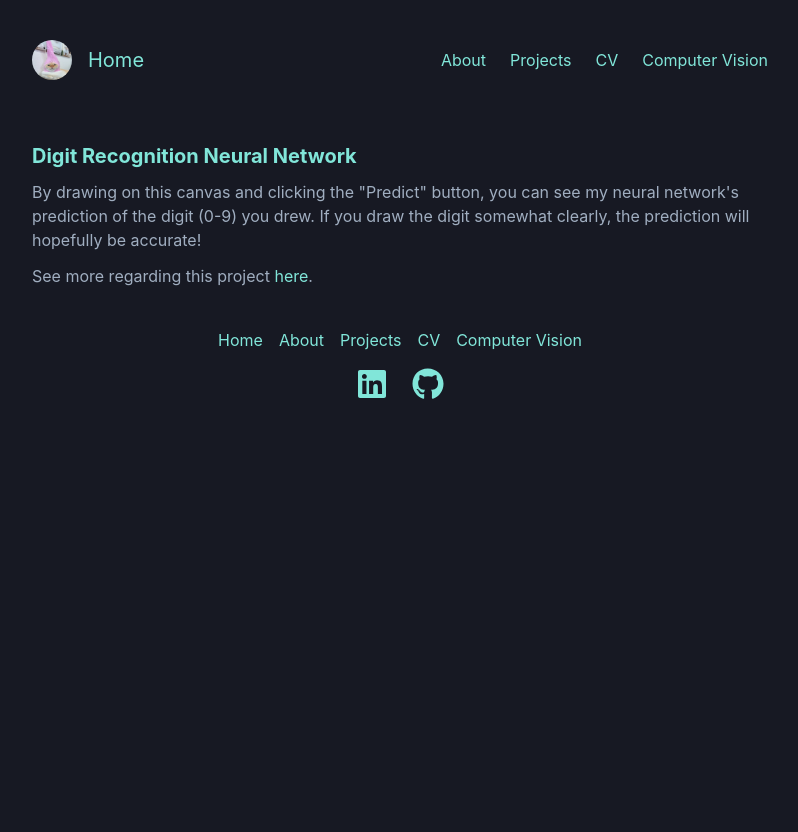
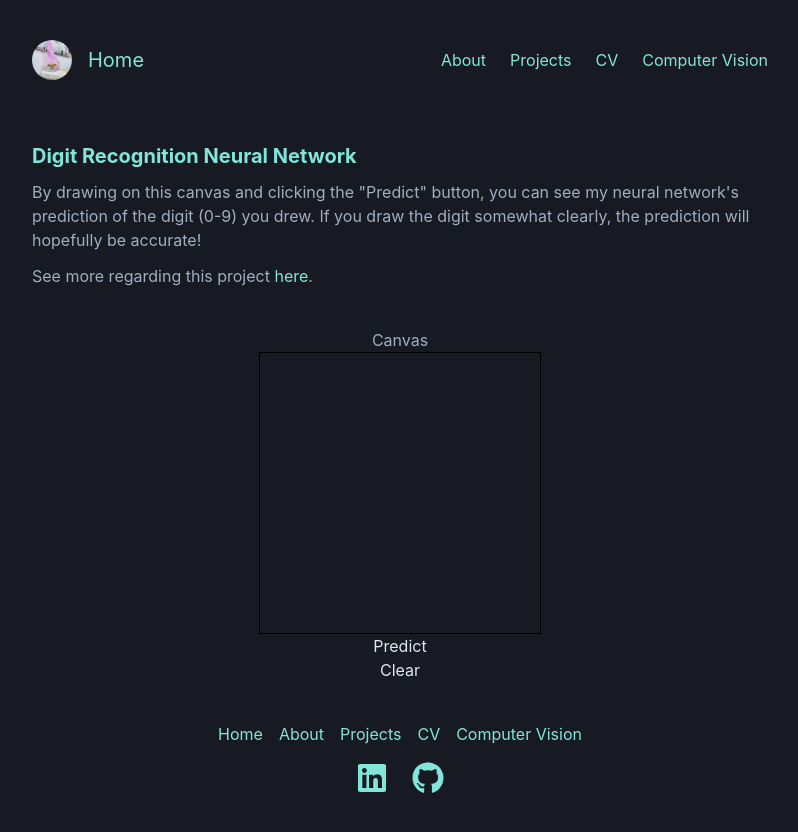
Before and after one commit to lepkinh/personal-website, a React (Create React App) app in the folder my-portfolio/: page /computervision in a window 1280 px wide. Shown: the top 832 px of the page, without its empty margins (240-1038 px from the left). Before the commit the page ends 800 px from the top, so only its background shows below. Built offline with nearby package versions, Linux system fonts and the light colour scheme; the HTML template or start-up script is replaced by a standard one.

Commit message:
added frontend of Computervision.js and looks functioning

```diff
--- a/my-portfolio/src/Computervision.js
+++ b/my-portfolio/src/Computervision.js
@@ -1,7 +1,6 @@
 import React, { useRef, useState } from 'react';
 import { ChakraProvider, Container, Flex, Heading, Text, VStack, HStack, Box, extendTheme, Link, Stack, Icon, Image } from '@chakra-ui/react';
 import { FaLinkedin, FaGithub, FaTwitter } from 'react-icons/fa';
-import charlie2 from './assets/charlie2.jpg';
 import Guh from './assets/Guh.png';
 
 // Darker theme
@@ -163,11 +162,32 @@ function About() {
           </Text>
         </VStack>
 
-        {/* Canvas */}
+        <Container align="center" mt={10}>
 
+            {/* Canvas */}
+            <Text fontSize="md" color="gray.400" mt={2}>
+                Canvas
+            </Text>
+            <Box>
+                <div classname="sCanvas">
+                    {/* Canvas for drawing */}
+                    <canvas
+                        ref={canvasRef}
+                        width={280}
+                        height={280}
+                        style={{ border: "1px solid black" }}
+                        onMouseDown={startDrawing}
+                        onMouseMove={draw}
+                        onMouseUp={stopDrawing}
+                        onMouseLeave={stopDrawing}
+                    ></canvas>
+                </div>
+            </Box>
 
-        {/* Buttons */}
-
+            {/* Buttons */}
+            <Box><button onClick={handlePredictClick}>Predict</button></Box>
+            <Box><button onClick={handleClearClick}>Clear</button></Box>
+        </Container>
 
         {/* Links to Other Routes */}
         <Stack direction="row" spacing={4} justify="center" mt={10}>
```
